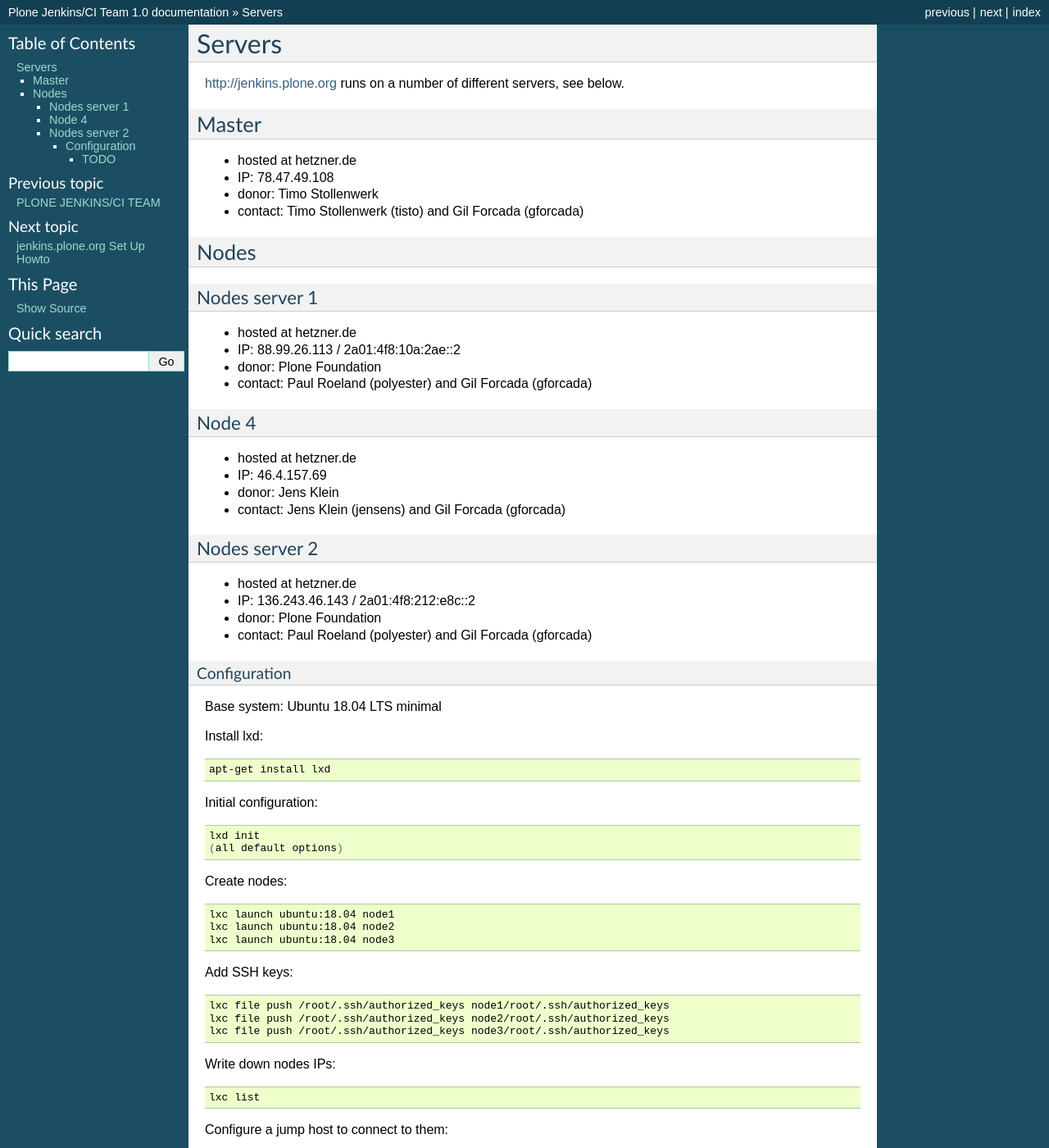
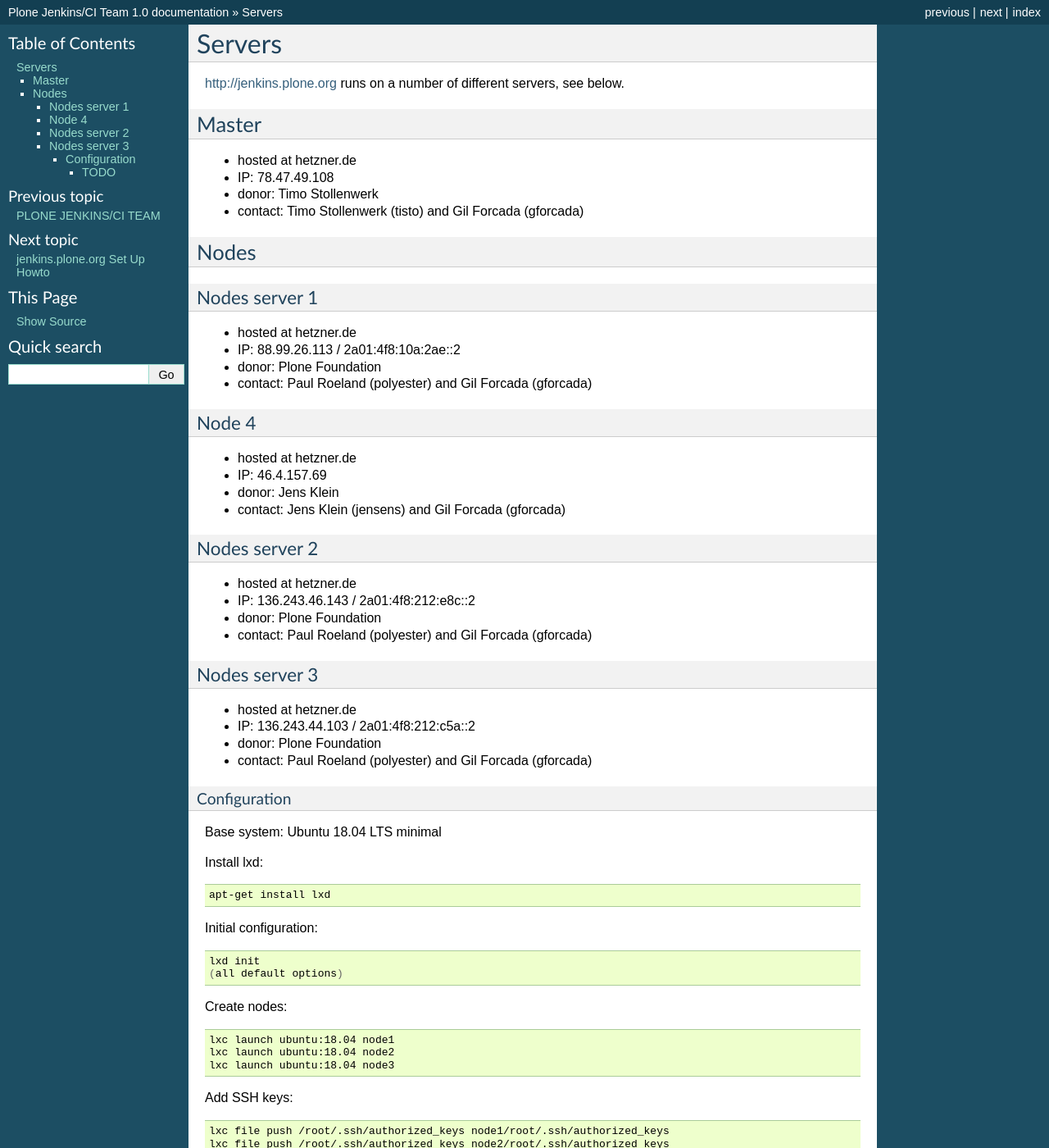
Before and after one commit to plone/jenkins.plone.org, a Sphinx documentation site: the page built from docs/source/servers.rst, in a window 1280 px wide and 1400 px high. Shown: the whole window at 82% size. Built offline with Sphinx 7.4.7, drawn with Linux system fonts in a browser that asks for light colours.

Commit message:
New server, new node

```diff
--- a/docs/source/servers.rst
+++ b/docs/source/servers.rst
@@ -33,6 +33,13 @@
 --------------
 - hosted at hetzner.de
 - IP: 136.243.46.143 / 2a01:4f8:212:e8c::2
+- donor: Plone Foundation
+- contact: Paul Roeland (polyester) and Gil Forcada (gforcada)
+
+Nodes server 3
+--------------
+- hosted at hetzner.de
+- IP: 136.243.44.103 / 2a01:4f8:212:c5a::2
 - donor: Plone Foundation
 - contact: Paul Roeland (polyester) and Gil Forcada (gforcada)
 
```
Also changed, not shown: 1 other file.
